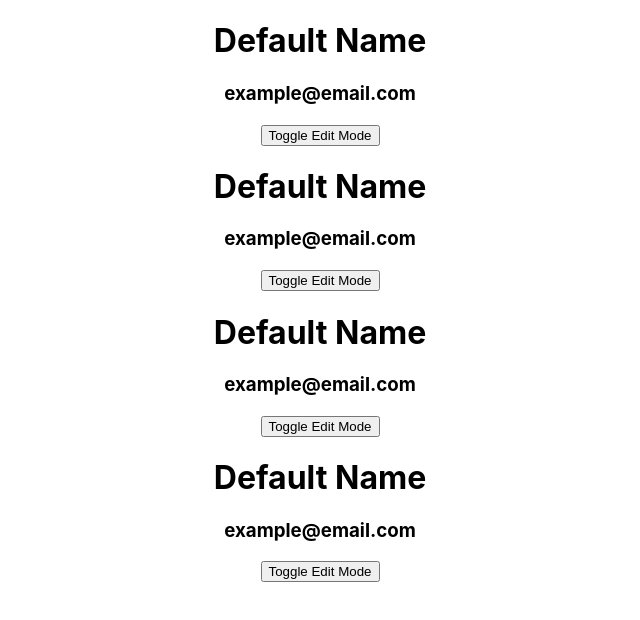
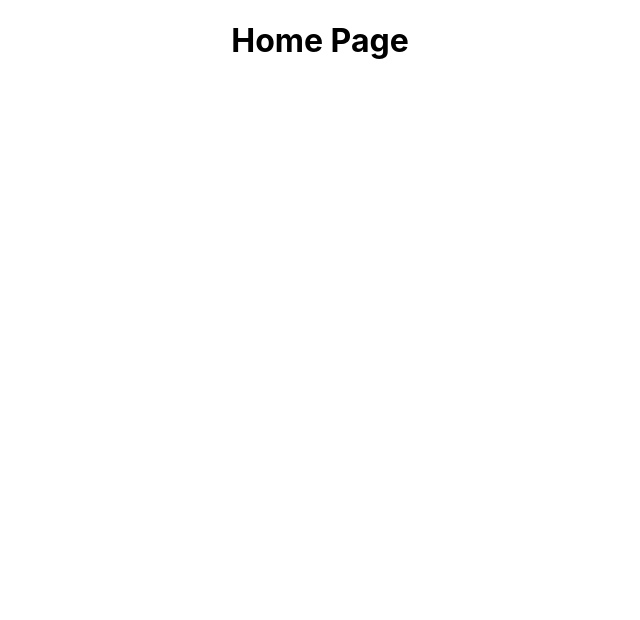
Before and after one commit to lewishardie/may23-t3w6-react-forms, a React (Create React App) app: page / in a window 1280 px wide. Shown: the top 620 px of the page, without its empty margins (320-960 px from the left). Built offline with nearby package versions, Linux system fonts and the light colour scheme.

Commit message:
install react router created pages for routing

```diff
--- a/package.json
+++ b/package.json
@@ -8,6 +8,7 @@
     "@testing-library/user-event": "^13.5.0",
     "react": "^18.2.0",
     "react-dom": "^18.2.0",
+    "react-router-dom": "^6.20.0",
     "react-scripts": "5.0.1",
     "web-vitals": "^2.1.4"
   },
--- a/src/App.js
+++ b/src/App.js
@@ -1,14 +1,12 @@
 
 import './App.css';
-import BuisnessCardParent from './BusinessCardParent';
+import HomePage from './pages/HomePage';
+
 
 function App() {
   return (
     <div className="App">
-      <BuisnessCardParent />
-      <BuisnessCardParent />
-      <BuisnessCardParent />
-      <BuisnessCardParent />
+      <HomePage />
     </div>
   );
 }
--- a/src/index.js
+++ b/src/index.js
@@ -1,5 +1,6 @@
 import React from 'react';
 import ReactDOM from 'react-dom/client';
+import { BrowserRouter } from 'react-router-dom';
 import './index.css';
 import App from './App';
 import reportWebVitals from './reportWebVitals';
@@ -7,7 +8,9 @@ import reportWebVitals from './reportWebVitals';
 const root = ReactDOM.createRoot(document.getElementById('root'));
 root.render(
   <React.StrictMode>
+    <BrowserRouter>
     <App />
+    </BrowserRouter>
   </React.StrictMode>
 );
 
--- /dev/null
+++ b/src/pages/HomePage.jsx
@@ -0,0 +1,8 @@
+
+export default function HomePage (){
+    return(
+        <div>
+            <h1>Home Page</h1>
+        </div>
+    )
+}
```
Also changed, not shown: src/pages/AboutPage.jsx (added, +8 -0 lines), src/pages/BusinessCardPage.jsx (added, +13 -0 lines), src/pages/ContactPage.jsx (added, +8 -0 lines), src/pages/PokemonFetcherPage.jsx (added, +8 -0 lines), 2 other files (tests, documents, lock files or other folders).
